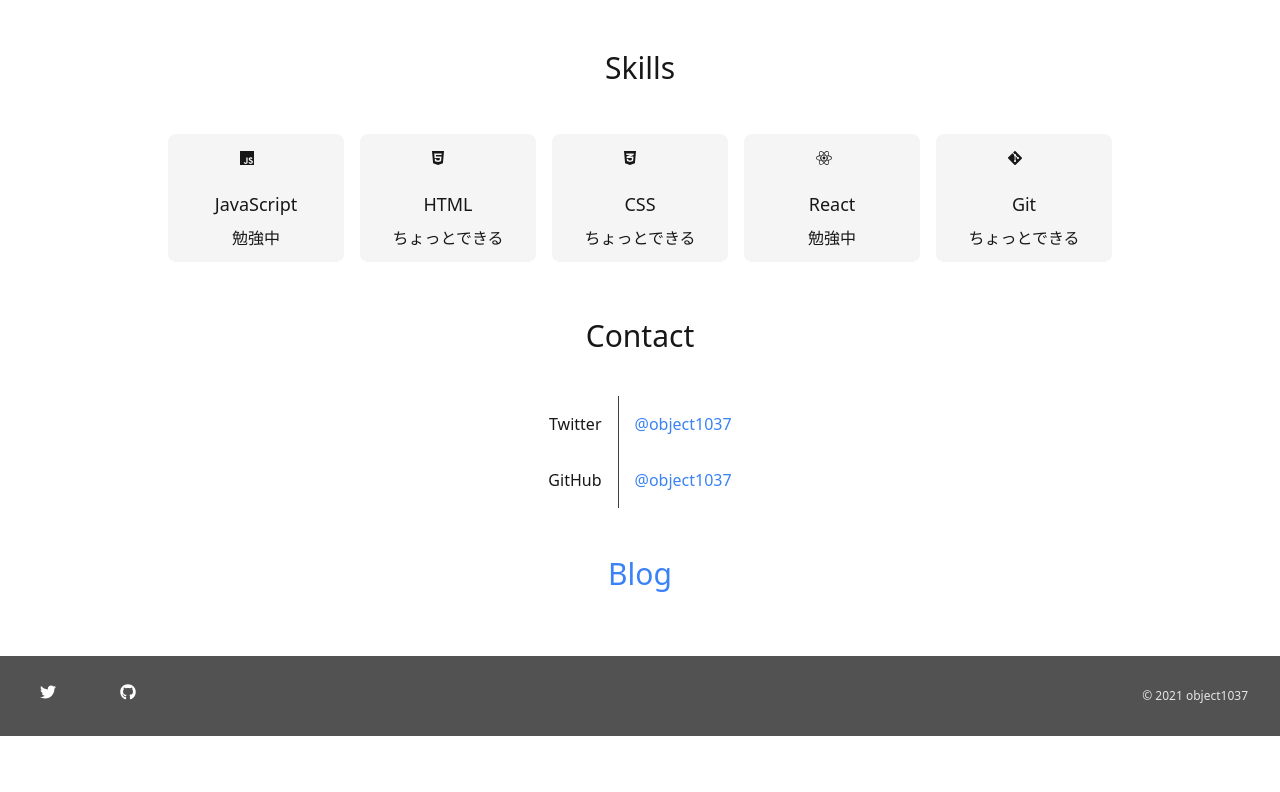
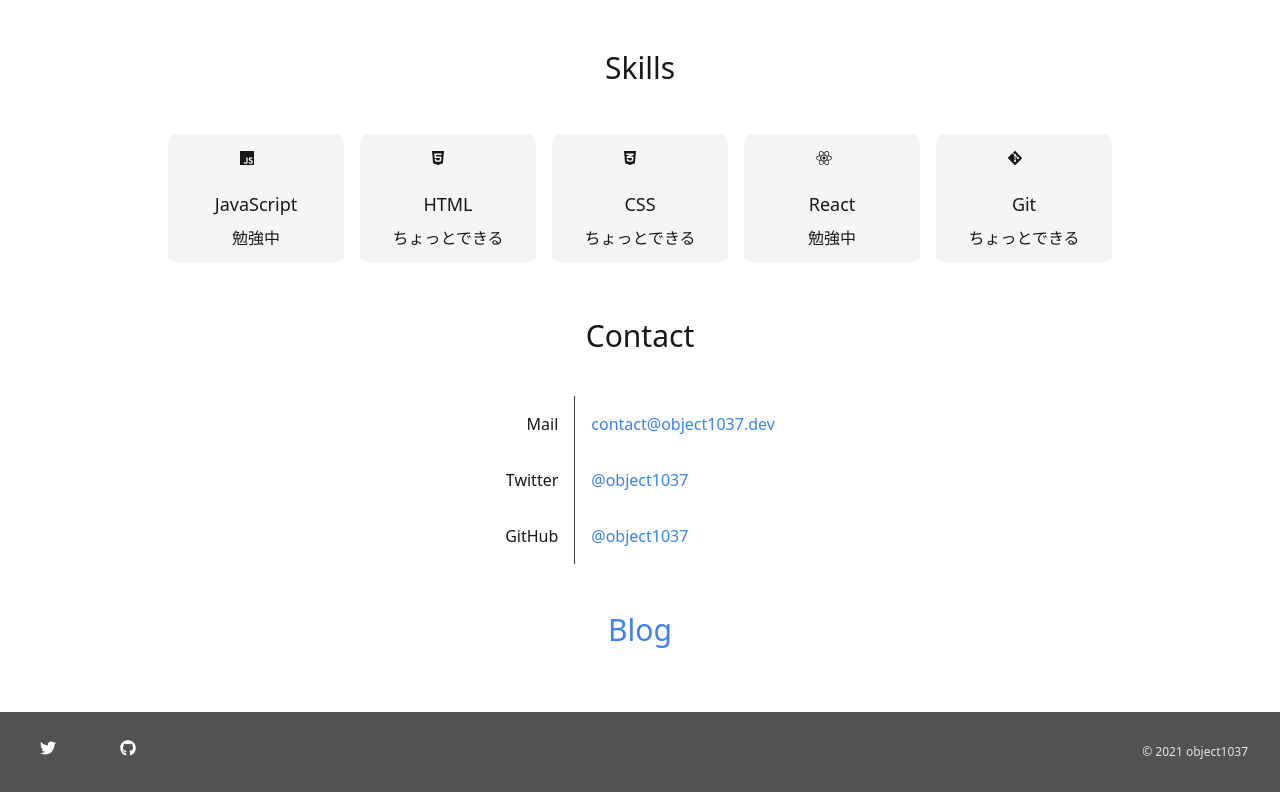
Before and after one commit to object1037/homepage, a Next.js app: page / in a window 1280 px wide. Shown: the part 752-1544 px from the top of the page. Before the commit the page ends 1488 px from the top, so only its background shows below. Built offline with nearby package versions, Linux system fonts and the light colour scheme.

Commit message:
add email address

```diff
--- a/pages/index.tsx
+++ b/pages/index.tsx
@@ -70,6 +70,7 @@ export default function Home() {
           </tr>
         </thead>
         <tbody>
+          <Contact name="Mail" value="contact@object1037.dev" url="mailto:contact@object1037.dev" />
           <Contact name="Twitter" value="@object1037" url="https://twitter.com/object1037" />
           <Contact name="GitHub" value="@object1037" url="https://github.com/object1037" />
         </tbody>
```
